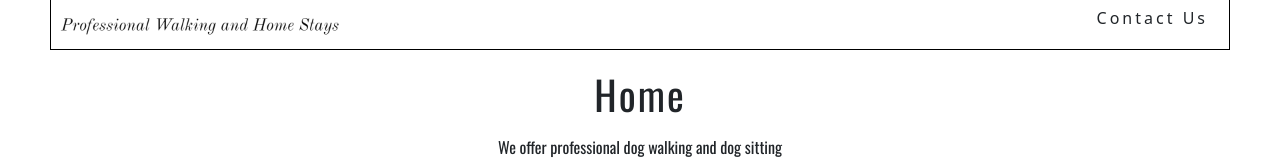
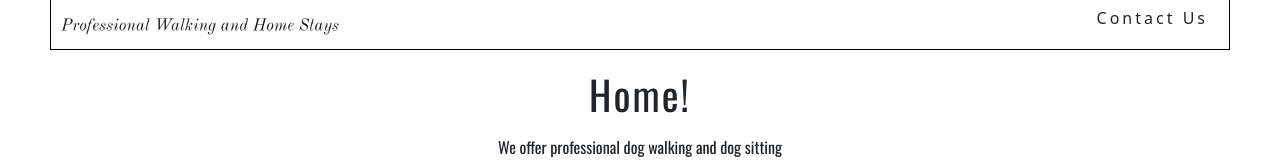
Before and after one commit to boshea1/wagsAndWalkies, a React (Create React App) app: page /contact in a window 1280 px wide. Shown: the part 170-338 px from the top of the page. Built offline with nearby package versions, Linux system fonts and the light colour scheme.

Commit message:
change to push to remote

```diff
--- a/src/components/Home.js
+++ b/src/components/Home.js
@@ -5,7 +5,7 @@ const Home = () => {
   return (
     <div className='container'>
       <h1 style={{fontSize: '40px', marginBottom: '20px'}}>
-      Home
+      Home!
       </h1>
       <div className='Content'>
         <h3 style={{textAlign: 'center', fontFamily: 'Oswald'}}>We offer professional dog walking and dog sitting</h3>
```
